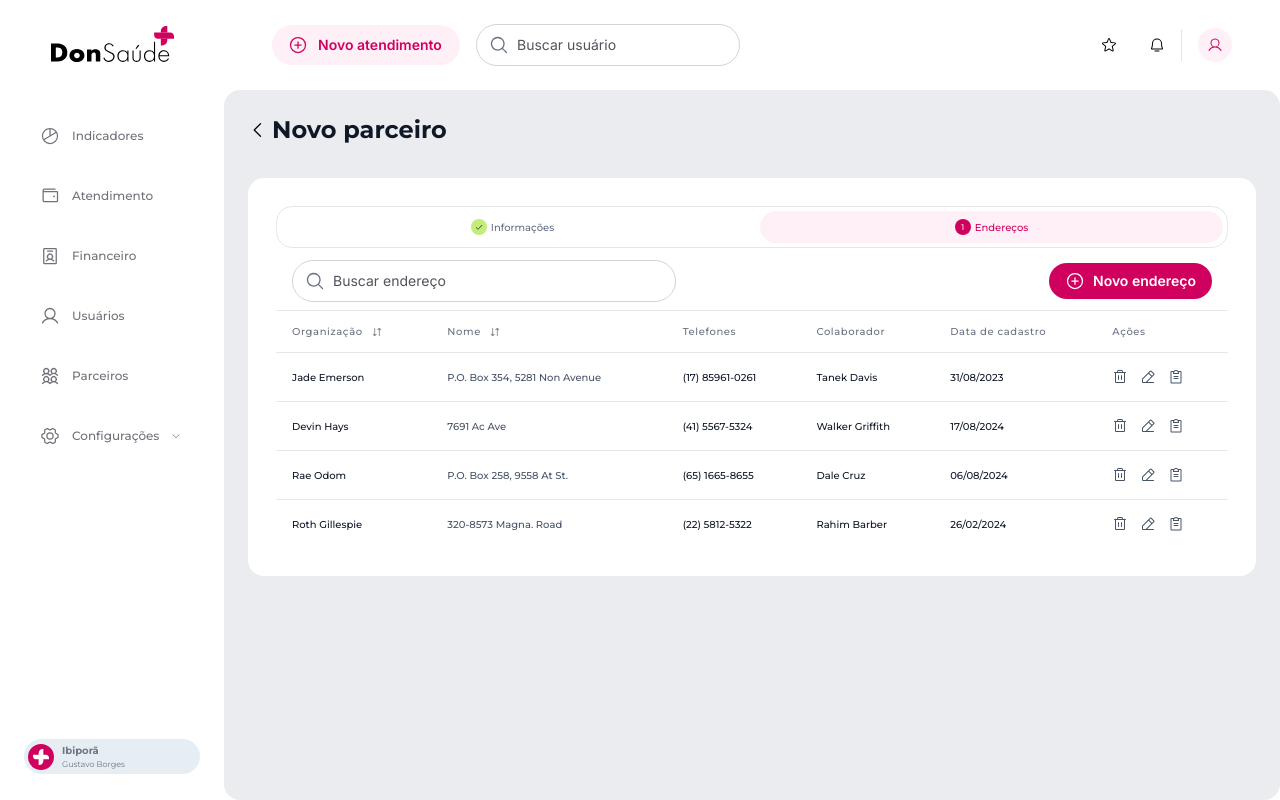
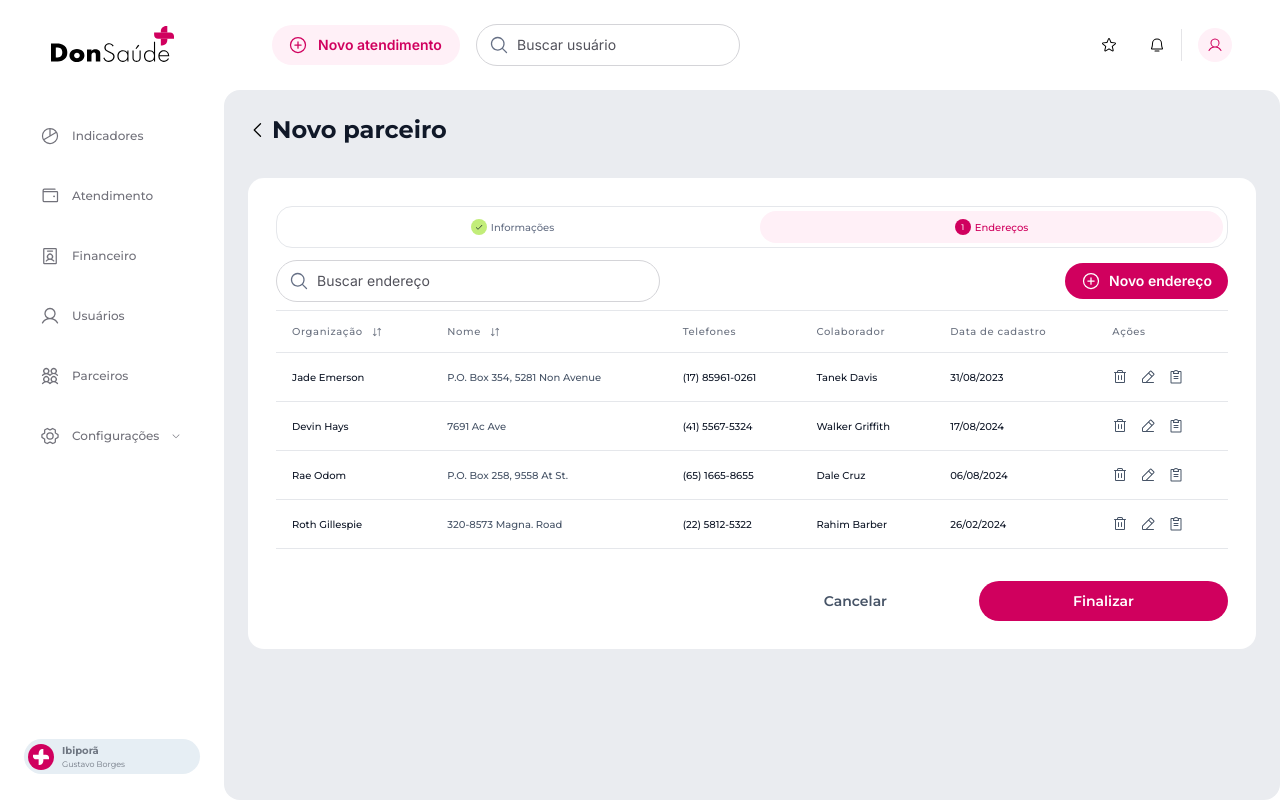
Before and after one commit to MateusJSouza/teste-donSaude, a React (Vite) app in the folder front/: page /partner/new/address in a window 1280 px wide. Built offline with nearby package versions, Linux system fonts and the light colour scheme.

Commit message:
feat: :lipstick: adding buttons at the end of the table

```diff
--- a/front/src/app/view/components/Table/Address/data-table.tsx
+++ b/front/src/app/view/components/Table/Address/data-table.tsx
@@ -11,6 +11,7 @@ import {
   useReactTable
 } from '@tanstack/react-table'
 import { useState } from 'react'
+import { Link } from 'react-router-dom'
 
 import { Button } from '../../Button'
 import * as Input from '../../Input'
@@ -44,7 +45,7 @@ export function AddressDataTable<TData, TValue>({
 
   return (
     <div className="divide-y divide-gray-200 overflow-x-auto rounded-2xl bg-white">
-      <div className="px-4 pb-2 pt-3 flex justify-between items-center">
+      <div className="pb-2 pt-3 flex justify-between items-center">
         {/* Search Address */}
         <Input.Root className="max-w-sm">
           <Input.Prefix>
@@ -108,6 +109,17 @@ export function AddressDataTable<TData, TValue>({
           })}
         </tbody>
       </table>
+
+      <div className="pt-8 flex items-center justify-end gap-3">
+        <Link to="/partner/new/info">
+          <Button variant="ghost" className="px-20 py-[10px]">
+            Cancelar
+          </Button>
+        </Link>
+        <Link to="/">
+          <Button className="px-[94px] py-[10px]">Finalizar</Button>
+        </Link>
+      </div>
     </div>
   )
 }
```
